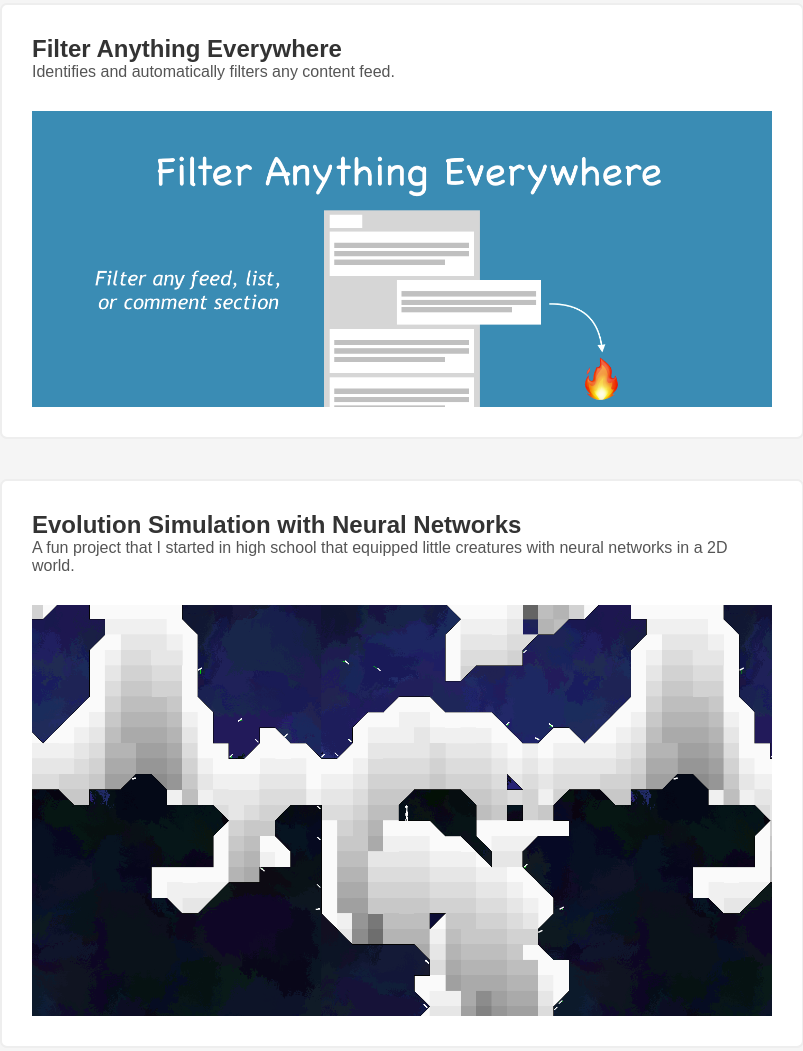
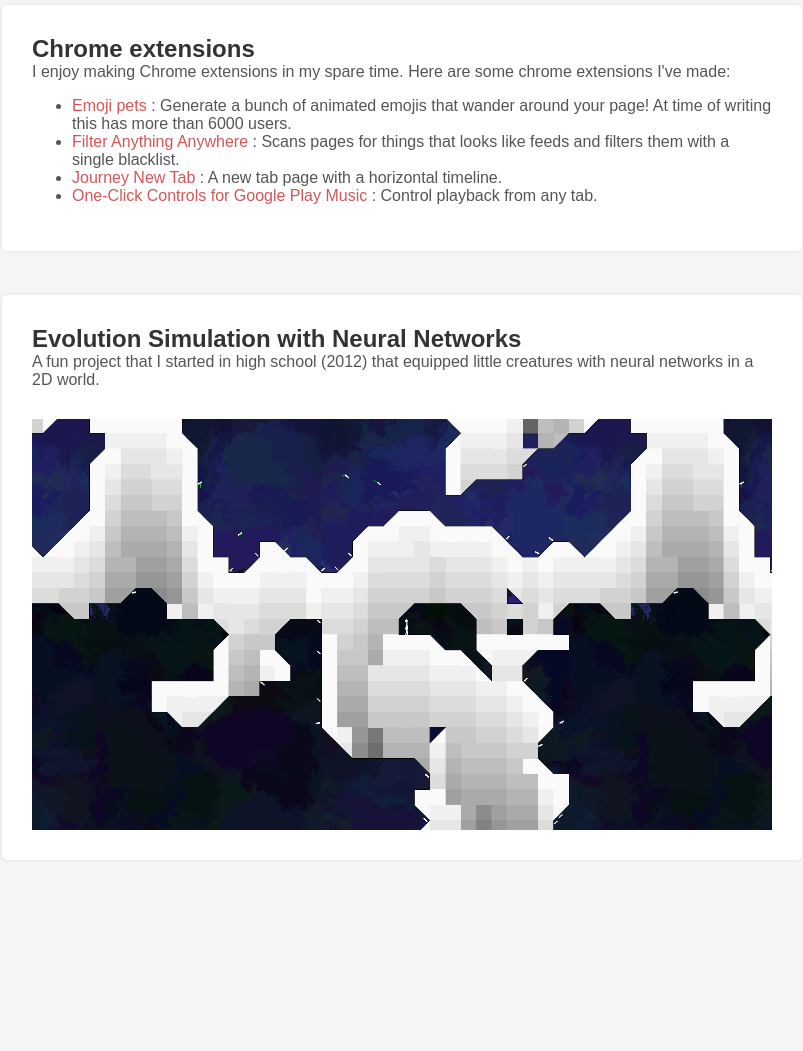
Before and after one commit to yeahpython/yeahpython.github.io, a plain HTML site: page index.html in a window 1280 px wide. Shown: the part 787-1838 px from the top of the page, without its empty margins (240-1043 px from the left). After the commit the page ends 1657 px from the top, so only its background shows below. Drawn offline with Linux system fonts and the light colour scheme.

Commit message:
Change frame rate of game and group chrome extensions together

```diff
--- a/game/game.js
+++ b/game/game.js
@@ -914,7 +914,7 @@ class Level {
     this.pvz += -0.1;
 
     // User input
-    var a = 0.1;
+    var a = 0.02;
     if (keyStates["A"] === true) {
       this.pvx += a;
     }
@@ -929,7 +929,7 @@ class Level {
     }
     if (keyStates["J"] === true) {
       if (this.jetpack_fuel) {
-        this.pvz += 2 * a;
+        this.pvz += 0.2;
         this.jetpack_fuel -= 1;
       }
     } else {
--- a/index.html
+++ b/index.html
@@ -23,20 +23,46 @@
 		</a>
 	</div>
 	<div class = "project">
+			<div class = "project-title"> Chrome extensions </div>
+		I enjoy making Chrome extensions in my spare time. Here are some chrome extensions I've made:
+		<ul>
+		<li>
+		<a href = "https://chrome.google.com/webstore/detail/emoji-pets/kmpienmlhgboooblifeplelmpaaccafc">
+			<!-- <img class = "promo" src = "emojipets.png"> -->
+			Emoji pets
+		</a>: Generate a bunch of animated emojis that wander around your page! At time of writing this has more than 6000 users.
+			<li>
+		<a href = "https://chrome.google.com/webstore/detail/filter-anything-everywher/jmandnadineideoebcmaekgaccoagnki">
+			Filter Anything Anywhere
+			<!-- <img class = "promo" src = "faa_2.png"> -->
+		</a>: Scans pages for things that looks like feeds and filters them with a single blacklist.
+		<li>
+		<a href = "https://chrome.google.com/webstore/detail/journey-new-tab/okjnaeocjfkbdiemmccfngogjafejddf">
+			<!-- <img class = "promo" src = "journey.png"> -->
+			Journey New Tab
+		</a>: A new tab page with a horizontal timeline.
+		<li>
+		<a href = "https://chrome.google.com/webstore/detail/one-click-controls-for-go/iplcnndnkaahamcojidocbfdagapbcal">
+			<!-- <img class = "promo" src = "music.png"> -->
+			One-Click Controls for Google Play Music
+		</a>: Control playback from any tab.
+		</ul>
+	</div>
+	<div class = "project">
+		<div class = "project-title"> Evolution Simulation with Neural Networks </div>
+		A fun project that I started in high school (2012) that equipped little creatures with neural networks in a 2D world.
+		<a href = "https://github.com/yeahpython/bees-bees-bees">
+			<img class = "promo" src = "bees.png">
+		</a>
+	</div>
+<!-- 	<div class = "project">
 			<div class = "project-title"> Filter Anything Everywhere </div>
 		Identifies and automatically filters any content feed.
 		<a href = "https://chrome.google.com/webstore/detail/filter-anything-everywher/jmandnadineideoebcmaekgaccoagnki">
 			<img class = "promo" src = "faa_2.png">
 		</a>
-	</div>
-	<div class = "project">
-		<div class = "project-title"> Evolution Simulation with Neural Networks </div>
-		A fun project that I started in high school that equipped little creatures with neural networks in a 2D world.
-		<a href = "https://github.com/yeahpython/bees-bees-bees">
-			<img class = "promo" src = "bees.png">
-		</a>
-	</div>
-	<div class = "project">
+	</div> -->
+	<!-- <div class = "project">
 		<div class = "project-title"> Journey New Tab </div>
 		Mini calendar on the new tab page
 		<a href = "https://chrome.google.com/webstore/detail/journey-new-tab/okjnaeocjfkbdiemmccfngogjafejddf">
@@ -56,7 +82,7 @@
 		<a href = "https://chrome.google.com/webstore/detail/one-click-controls-for-go/iplcnndnkaahamcojidocbfdagapbcal">
 			<img class = "promo" src = "music.png">
 		</a>
-	</div>
+	</div> -->
 </div>
 </body>
 </html>
```
